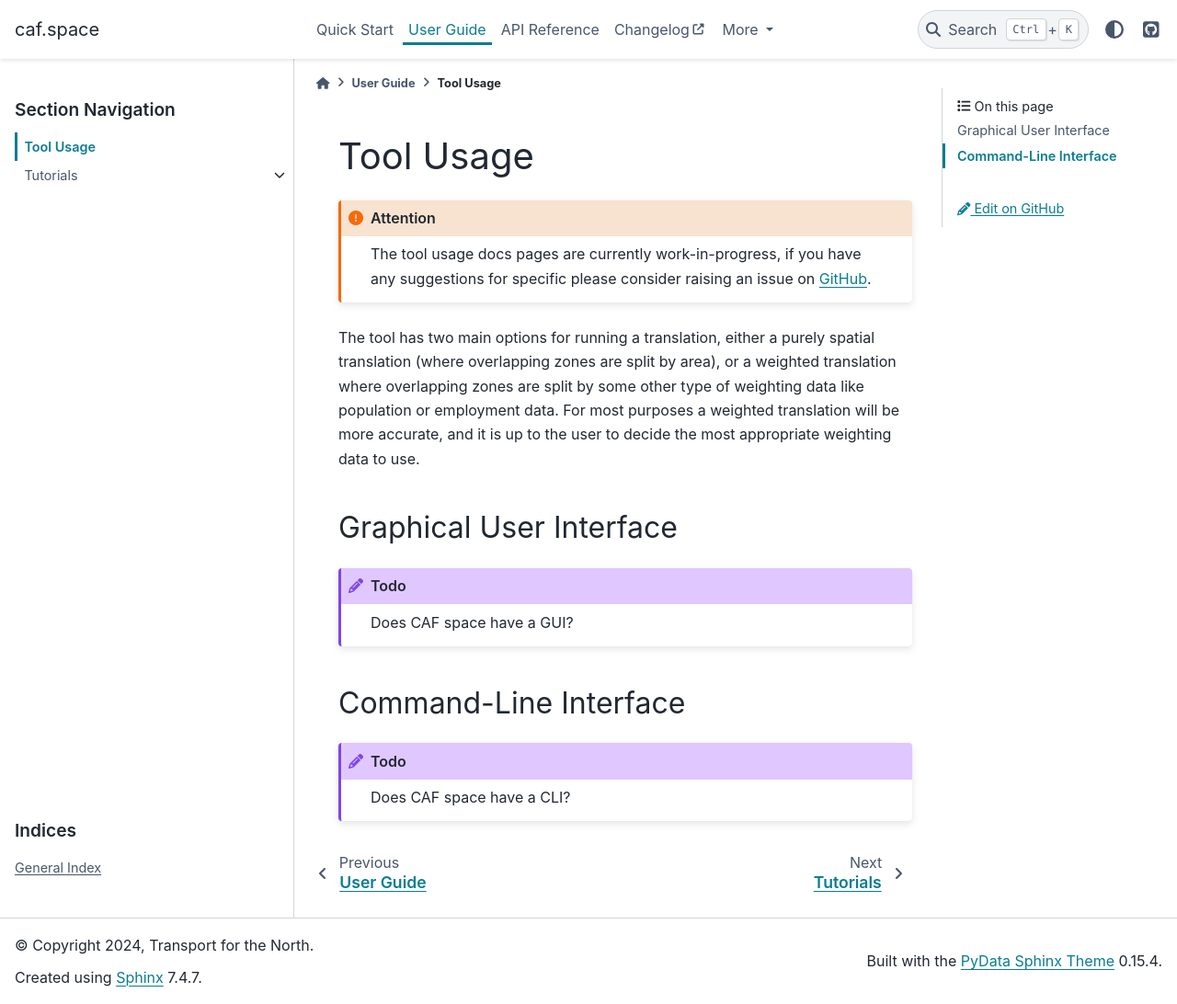
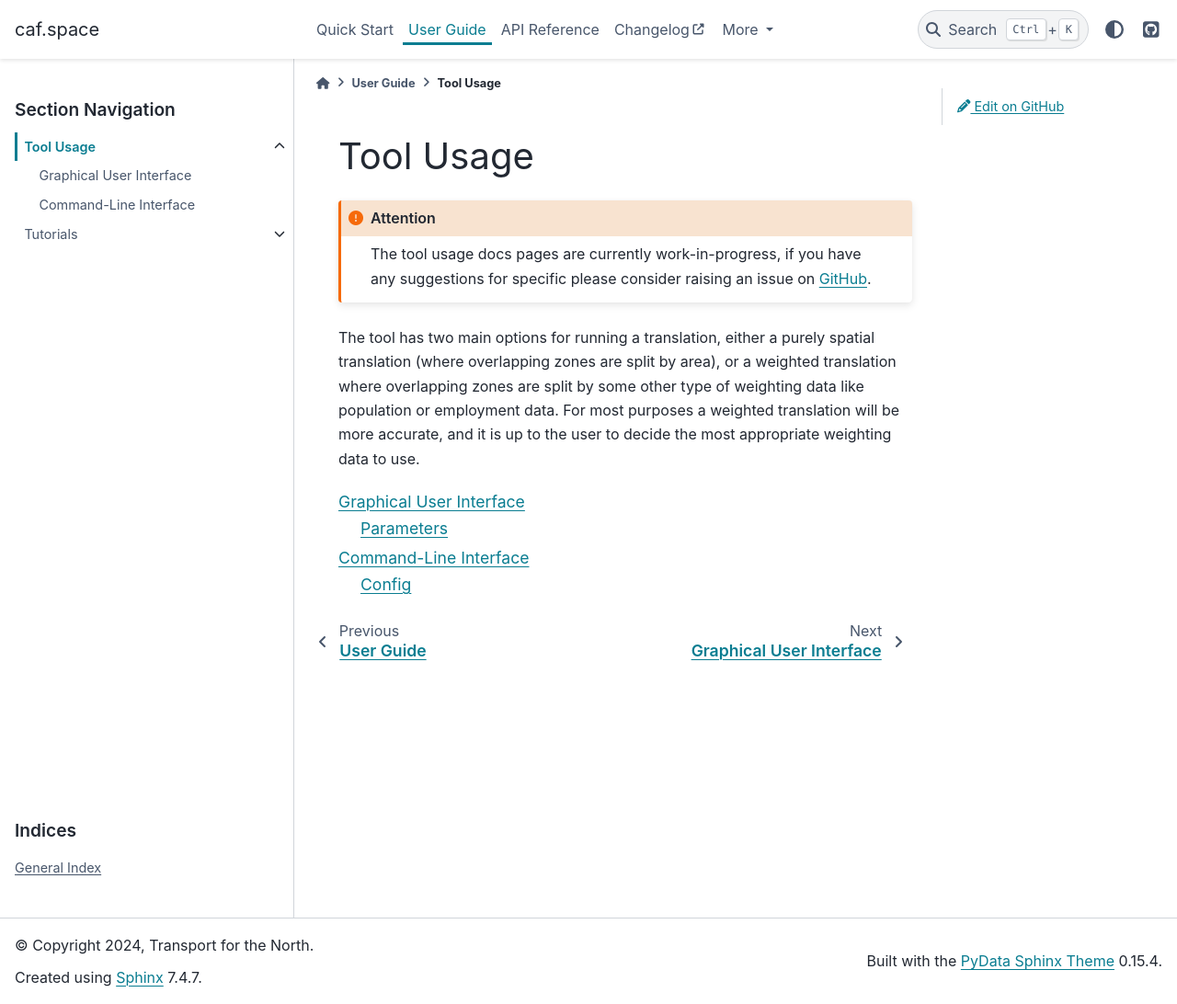
Before and after one commit to Transport-for-the-North/caf.space, a Sphinx documentation site: the page built from docs/source/usage/index.rst, in a window 1280 px wide and 1092 px high. Shown: the whole window at 92% size. Built offline with Sphinx 7.4.7 and the PyData theme 0.15.4, drawn with Linux system fonts in a browser that asks for light colours; pages that are not in the unit, such as notebooks, are missing from menus.

Commit message:
Docs: CLI & GUI pages
Added page describing CLI.
Added placeholder page for GUI and parameters descriptions.
Moved creation of ArgumentParser into its own function so it can be documented automagically.

```diff
--- a/docs/requirements.txt
+++ b/docs/requirements.txt
@@ -3,3 +3,4 @@ pydata-sphinx-theme>=0.14.1
 graphviz>=0.20.1
 sphinx-gallery>=0.17.1
 matplotlib # required by sphinx-gallery
+sphinx-argparse>=0.5.2
--- a/docs/source/conf.py
+++ b/docs/source/conf.py
@@ -46,6 +46,7 @@ extensions = [
     "sphinx.ext.intersphinx",
     "sphinx.ext.linkcode",
     "sphinx.ext.todo",
+    "sphinxarg.ext",
 ]
 
 # Add any paths that contain templates here, relative to this directory.
--- a/docs/source/start.rst
+++ b/docs/source/start.rst
@@ -47,7 +47,7 @@ More details can be found in :ref:`tool usage`.
 Python
 ^^^^^^
 
-When using caf.space functionality within Python the recommended alias is `cs`:
+When using caf.space functionality within Python the recommended alias is ``cs``:
 
 .. code:: python
 
--- a/docs/source/usage/index.rst
+++ b/docs/source/usage/index.rst
@@ -13,14 +13,8 @@ most purposes a weighted translation will be more accurate, and it is up to the
 decide the most appropriate weighting data to use.
 
 
-Graphical User Interface
-------------------------
+.. toctree::
+    :maxdepth: 2
 
-.. todo::
-    Does CAF space have a GUI?
-
-Command-Line Interface
-----------------------
-
-.. todo::
-    Does CAF space have a CLI?
+    gui
+    cli
```
Also changed, not shown: docs/source/usage/cli.rst (added, +44 -0 lines), docs/source/usage/gui.rst (added, +12 -0 lines), 1 other file.
